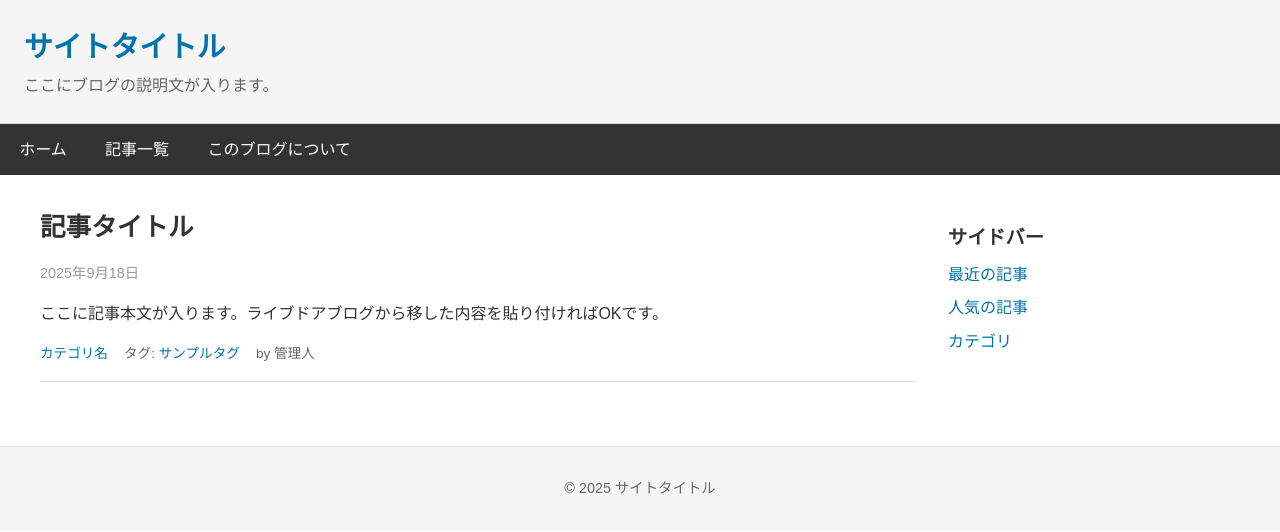
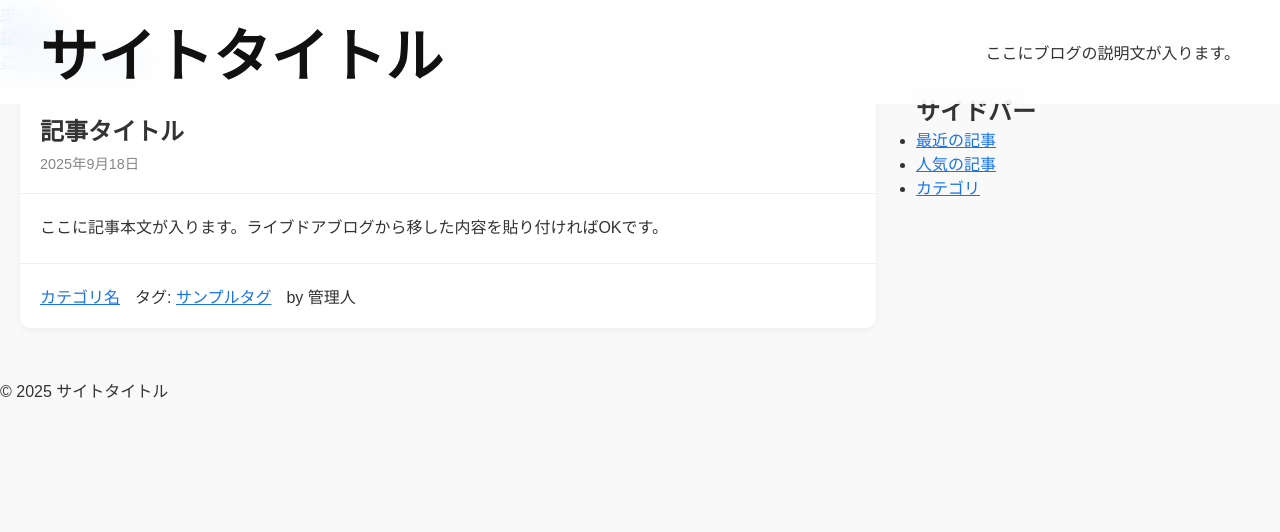
Before and after one commit to m4noh/m4noh.github.io, a plain HTML site: page article.html in a window 1280 px wide. Drawn offline with Linux system fonts and the light colour scheme; a web font is replaced by a local one.

Commit message:
Update style.css

```diff
--- a/style.css
+++ b/style.css
@@ -1,122 +1,208 @@
-/* 基本レイアウト */
-body {
-  font-family: 'IBM Plex Sans JP', sans-serif;
+/*---------------------------------
+  基本リセット
+---------------------------------*/
+* {
   margin: 0;
   padding: 0;
-  color: #333;
-  background: #fff;
-  line-height: 1.6;
+  box-sizing: border-box;
 }
 
-a {
-  color: #0073aa;
+body, html {
+  font-family: 'IBM Plex Sans JP', sans-serif;
+  background: #f9f9f9;
+  color: #333;
+}
+
+/*---------------------------------
+  ヘッダー固定＋ぼかし
+---------------------------------*/
+#blog-header {
+  position: fixed;
+  top: 0;
+  left: 0;
+  width: 100%;
+  backdrop-filter: blur(10px);
+  background: rgba(255, 255, 255, 0.8);
+  z-index: 1000;
+  padding: 10px 20px;
+}
+
+#blog-header-inner {
+  max-width: 1200px;
+  margin: 0 auto;
+  display: flex;
+  align-items: center;
+  justify-content: space-between;
+}
+
+#blog-title a {
+  font-size: 1.8em;
+  font-weight: 600;
+  text-decoration: none;
+  color: #111;
+}
+
+/*---------------------------------
+  ページラッパー
+---------------------------------*/
+#wrapper {
+  padding-top: 80px; /* ヘッダー分の余白 */
+}
+
+/*---------------------------------
+  コンテンツ・サイドバー
+---------------------------------*/
+#container {
+  max-width: 1200px;
+  margin: 0 auto;
+  display: flex;
+  flex-wrap: wrap;
+}
+
+#content {
+  display: flex;
+  flex-wrap: wrap;
+  width: 100%;
+}
+
+#main {
+  flex: 1 1 70%;
+  padding: 20px;
+}
+
+#sidebar {
+  flex: 0 0 30%;
+  padding: 20px;
+}
+
+/*---------------------------------
+  記事
+---------------------------------*/
+.article {
+  background: #fff;
+  border-radius: 10px;
+  box-shadow: 0 2px 8px rgba(0,0,0,0.05);
+  margin-bottom: 30px;
+  overflow: hidden;
+}
+
+.article-header {
+  padding: 20px;
+  border-bottom: 1px solid #eee;
+}
+
+.article-title a {
+  font-size: 1.5em;
+  color: #111;
   text-decoration: none;
 }
+
+.article-date {
+  font-size: 0.9em;
+  color: #888;
+  margin-top: 5px;
+}
+
+.article-body {
+  padding: 20px;
+  line-height: 1.8;
+}
+
+.article-footer {
+  padding: 20px;
+  border-top: 1px solid #eee;
+  display: flex;
+  flex-wrap: wrap;
+  justify-content: space-between;
+}
+
+.article-meta {
+  list-style: none;
+  display: flex;
+  gap: 15px;
+  flex-wrap: wrap;
+}
+
+/*---------------------------------
+  サイドバーのレスポンシブ
+---------------------------------*/
+@media screen and (max-width: 900px) {
+  #main {
+    flex: 1 1 100%;
+    padding: 10px;
+  }
+
+  #sidebar {
+    flex: 1 1 100%;
+    padding: 10px;
+    order: 1; /* mainの下に表示 */
+  }
+}
+
+/*---------------------------------
+  スクロールトップボタン
+---------------------------------*/
+.to-pagetop {
+  text-align: right;
+  padding: 10px 20px;
+}
+
+.to-pagetop a {
+  text-decoration: none;
+  font-size: 0.9em;
+  color: #555;
+}
+
+/*---------------------------------
+  目立つリンク・ホバー
+---------------------------------*/
+a {
+  color: #1a73e8;
+}
+
 a:hover {
   text-decoration: underline;
 }
 
-/* ヘッダー */
-#blog-header {
-  background: #f5f5f5;
-  padding: 1.5rem;
-  border-bottom: 1px solid #ddd;
-}
-#blog-title {
-  margin: 0;
-  font-size: 1.8rem;
-}
-#blog-description {
-  margin: 0.2rem 0 0;
-  color: #666;
+/*---------------------------------
+  記事画像
+---------------------------------*/
+.article-first-image img {
+  max-width: 100%;
+  height: auto;
+  border-radius: 8px;
+  display: block;
+  margin-bottom: 15px;
 }
 
-/* メニュー */
-#menu {
-  background: #333;
-}
-#menu ul {
-  margin: 0;
-  padding: 0;
-  list-style: none;
-  display: flex;
-}
-#menu li {
-  margin: 0;
-}
-#menu a {
-  display: block;
-  padding: 0.8rem 1.2rem;
-  color: #fff;
-}
-#menu a:hover {
-  background: #555;
+/*---------------------------------
+  関連記事・ソーシャル
+---------------------------------*/
+.related_articles {
+  margin-top: 20px;
 }
 
-/* コンテンツレイアウト */
-#content {
+.detail_social {
   display: flex;
-  max-width: 1200px;
-  margin: 2rem auto;
-  padding: 0 1rem;
-  gap: 2rem;
-}
-#main {
-  flex: 3;
-}
-#sidebar {
-  flex: 1;
+  gap: 10px;
+  flex-wrap: wrap;
 }
 
-/* 記事 */
-.article {
-  margin-bottom: 2rem;
-  border-bottom: 1px solid #ddd;
-  padding-bottom: 1rem;
+/*---------------------------------
+  レスポンシブ微調整
+---------------------------------*/
+@media screen and (max-width: 600px) {
+  #blog-header-inner {
+    flex-direction: column;
+    align-items: flex-start;
+  }
+
+  #blog-title {
+    margin-bottom: 10px;
+  }
+
+  .article-footer {
+    flex-direction: column;
+    gap: 10px;
+  }
 }
-.article-title {
-  margin: 0;
-  font-size: 1.6rem;
-}
-.article-date {
-  color: #999;
-  font-size: 0.9rem;
-}
-.article-body p {
-  margin: 1rem 0;
-}
-.article-footer {
-  font-size: 0.85rem;
-  color: #666;
-}
-.article-meta {
-  list-style: none;
-  padding: 0;
-  margin: 0;
-  display: flex;
-  gap: 1rem;
-}
-
-/* サイドバー */
-#sidebar-inner h2 {
-  font-size: 1.2rem;
-  margin-bottom: 0.5rem;
-}
-#sidebar-inner ul {
-  list-style: none;
-  padding: 0;
-  margin: 0;
-}
-#sidebar-inner li {
-  margin-bottom: 0.5rem;
-}
-
-/* フッター */
-#blog-footer {
-  background: #f5f5f5;
-  padding: 1rem;
-  text-align: center;
-  border-top: 1px solid #ddd;
-  font-size: 0.9rem;
-  color: #666;
-}
```
